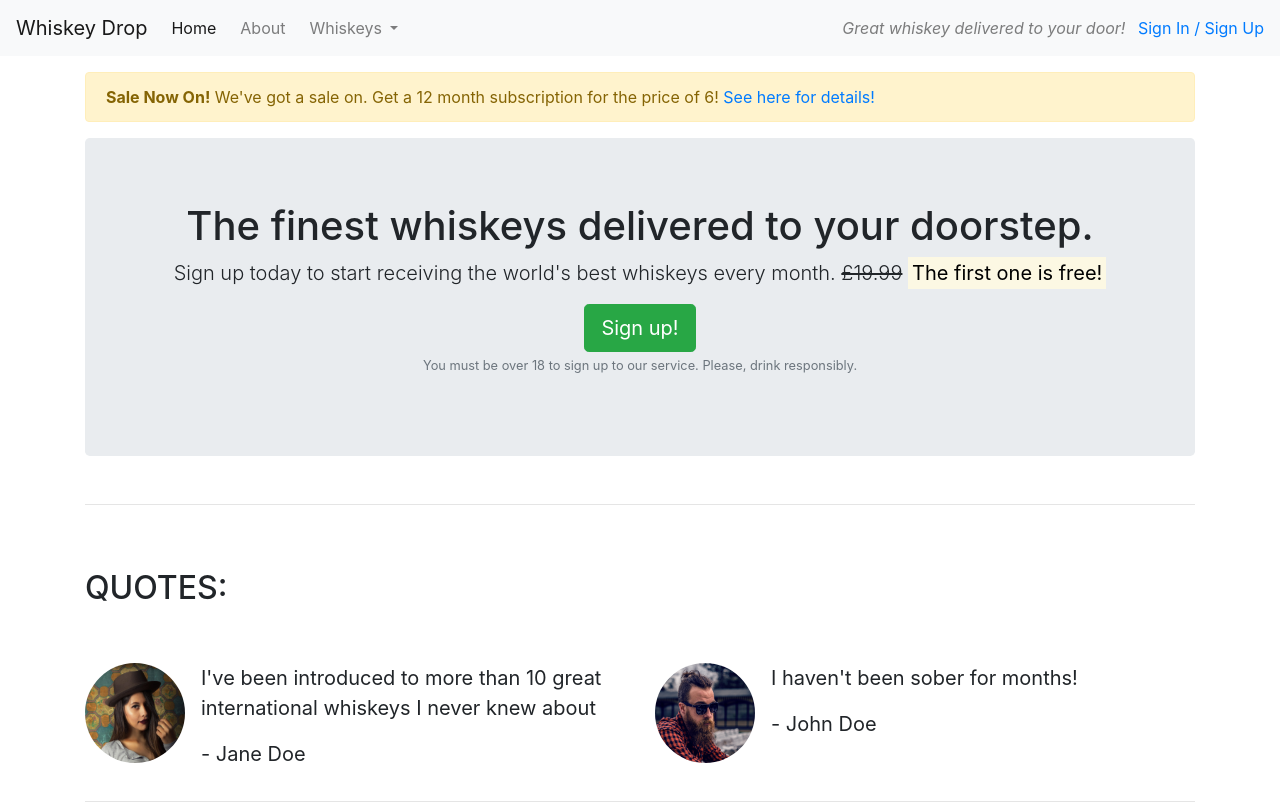
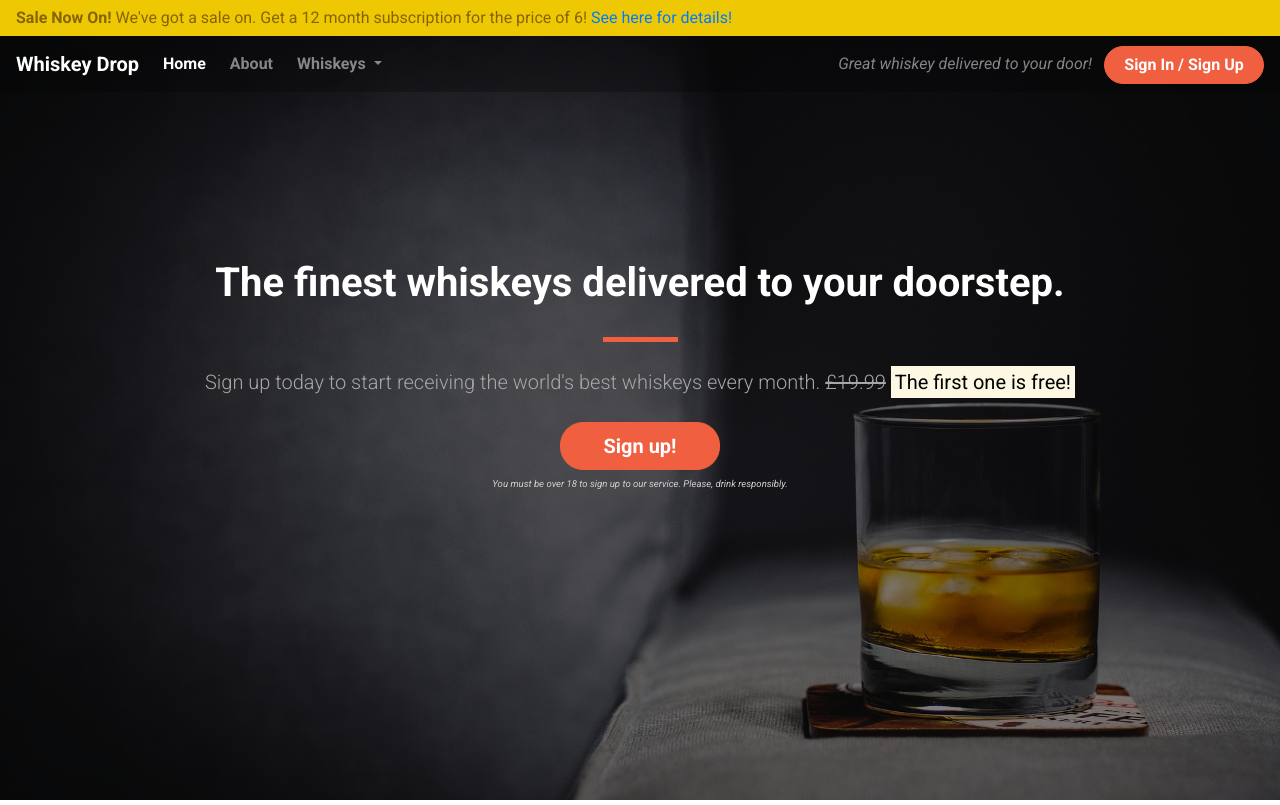
Before and after one commit to MrsG33k/bootstrap-practice, a plain HTML site: page index.html in a window 1280 px wide. Shown: the top 805 px of the page. Drawn offline with nearby package versions, Linux system fonts and the light colour scheme.

Commit message:
Update to improve the header and callout

```diff
--- a/css/style.css
+++ b/css/style.css
@@ -2,7 +2,18 @@ body {
     font-family: "Roboto", sans-serif;
 }
 
-.alert-container {}
+.alert-container .col-12 {
+    padding-left: 0;
+    padding-right: 0;
+}
+
+.site-wide-alert {
+    border-radius: 0;
+    margin-bottom: 0;
+    padding: 5px 15px;
+    background-color: #eec802;
+    border-color: #eec802;
+}
 
 .callout-container {
     height: 100vh;
@@ -46,6 +57,35 @@ body {
     width: 35px;
 }
 
+/* navbar */
+
+.navalert-container {
+    position: absolute;
+    top:0;
+    left:0;
+    padding-left: 0;
+    padding-right:0;
+    z-index:1;
+}
+
+.navbar {
+    margin-bottom: 0;
+    border: 0;
+    width: 100%;
+    background-color: rgba(0,0,0,0.25);
+}
+
+.navbar .navbar-toggler {
+    border: 0;
+}
+
+.navbar-brand {
+    font-weight: bold;
+}
+
+.navbar .navbar-nav a {
+    font-weight: bold;
+}
 /*Jumbotron */
 
 .jumbotron {
--- a/index.html
+++ b/index.html
@@ -4,12 +4,26 @@
     <meta charset="UTF-8">
     <meta name="viewport" content="width=device-width, initial-scale=1.0">
     <link rel="stylesheet" href="https://cdn.jsdelivr.net/npm/bootstrap@4.3.1/dist/css/bootstrap.min.css" integrity="sha384-ggOyR0iXCbMQv3Xipma34MD+dH/1fQ784/j6cY/iJTQUOhcWr7x9JvoRxT2MZw1T" crossorigin="anonymous">
+    <link rel="preconnect" href="https://fonts.googleapis.com">
+    <link rel="preconnect" href="https://fonts.gstatic.com" crossorigin>
+    <link href="https://fonts.googleapis.com/css2?family=Roboto:ital,wght@0,100;0,300;0,400;0,500;0,700;0,900;1,100;1,300;1,400;1,500;1,700;1,900&display=swap" rel="stylesheet">
+    <link rel="stylesheet" href="css/style.css">
     <script src="https://cdn.jsdelivr.net/npm/bootstrap@4.3.1/dist/js/bootstrap.min.js" integrity="sha384-JjSmVgyd0p3pXB1rRibZUAYoIIy6OrQ6VrjIEaFf/nJGzIxFDsf4x0xIM+B07jRM" crossorigin="anonymous"></script>
     <script src="https://kit.fontawesome.com/3ee4607b84.js" crossorigin="anonymous"></script>
     <title>Whiskey Drop | Taste a new whiskey every month</title>
 </head>
 <body>
-    <nav class="navbar navbar-light bg-light navbar-expand-sm">
+    <div class="container-fluid navalert-container">
+        <div class="container-fluid alert-container">
+            <div class="row d-none d-sm-block">
+                <div class="col-12">
+                    <div class=" site-wide-alert alert alert-warning">
+                        <strong>Sale Now On!</strong> We've got a sale on. Get a 12 month subscription for the price of 6! <a href="">See here for details!</a>
+                    </div>
+                </div>
+            </div>
+        </div>
+        <nav class="navbar navbar-dark navbar-expand-sm">
             <a href="/" class="navbar-brand">Whiskey Drop</a>
 
             <button class="navbar-toggler ml-auto" type="button" data-bs-toggle="collapse" data-bs-target="#navbarNavDropdown" aria-controls="navbarNavDropdown" aria-expanded="false" aria-label="Toggle Navigation">
@@ -35,35 +49,33 @@
             </div>
             <div class="d-none d-md-block">
                 <p class="navbar-text my-auto mr-2 "><i>Great whiskey delivered to your door!</i></p>
-            <a href="/login">Sign In / Sign Up</a>
+                <a href="/login" class="btn btn--cta btn--red">Sign In / Sign Up</a>
             </div>
 
         </nav>
-    <article class="container mt-3">
-        <div class="row d-none d-sm-block">
-            <div class="col-12">
-                <div class="alert alert-warning">
-                    <strong>Sale Now On!</strong> We've got a sale on. Get a 12 month subscription for the price of 6! <a href="">See here for details!</a>
     </div>
-            </div>
-        </div>
+
         <!-- Callout-->
+    <div class="container-fluid callout-container">
+        <div class="opaque-overlay">&nbsp;</div>
          <div class="row">
             <div class="col-12">
                 <section class="callout jumbotron text-center">
-                    <h1>The finest whiskeys delivered to your doorstep.</h1>
+                    <h1 class="jumbotron-header">The finest whiskeys delivered to your doorstep.</h1>
+                    <hr class="block-divider block-divider--orange">
                     <p class="lead">Sign up today to start receiving the world's best whiskeys every month. <s class="d-none d-sm-inline">£19.99</s>
                     <span class="d-inline d-sm-none"><br></span>
                     <strong><mark>The first one is free!</mark></strong></p>
-                    <button class="btn btn-success btn-lg" data-bs-toggle="modal" data-bs-target="#signUpModal">Sign up!</button>
+                    <button class="btn btn-lg btn--cta btn--red" data-bs-toggle="modal" data-bs-target="#signUpModal">Sign up!</button>
                     <p class="text-muted" ><small>You must be over 18 to sign up to our service. Please, drink responsibly.</small></p>
                 </section>
             </div>
         </div>
+    </div>
+         <!--/.callout-->
 
-         <!--/.callout-->
-        <hr>
         <!--Quotes-->
+        <div class="container quotes-container">
             <section class="quotes">
                 <div class="row">
                     <div class="col-12 my-5">
@@ -100,8 +112,9 @@
                 </div>
             </section>
             <!--/.quotes-->
-        <hr>
+        </div>
         <!--Features-->
+        <div class="container features-container">
             <section class="features">
                 <div class="row">
                     <div class="col-12 my-5">
@@ -132,6 +145,7 @@
                     </div>
                 </div>
             </section>
+        </div>
         <!--/.Features-->
         <hr>
         <!--Monthy Favourites-->
@@ -152,7 +166,7 @@
             </table>
 
         </section>
-    </article>
+
 
     <div class="modal" tabindex="-1" id="signUpModal">
         <div class="modal-dialog">
```
Lines whose indentation alone changed are shown as unchanged.
